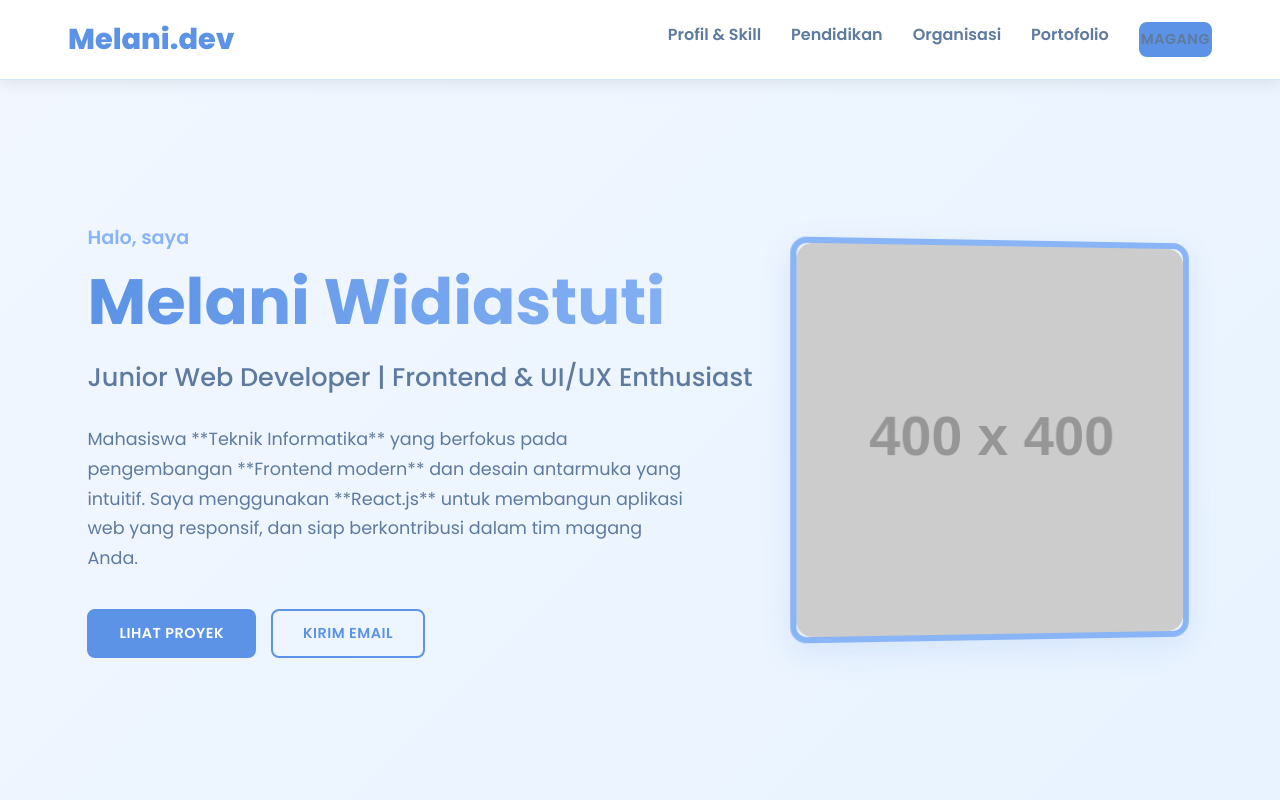
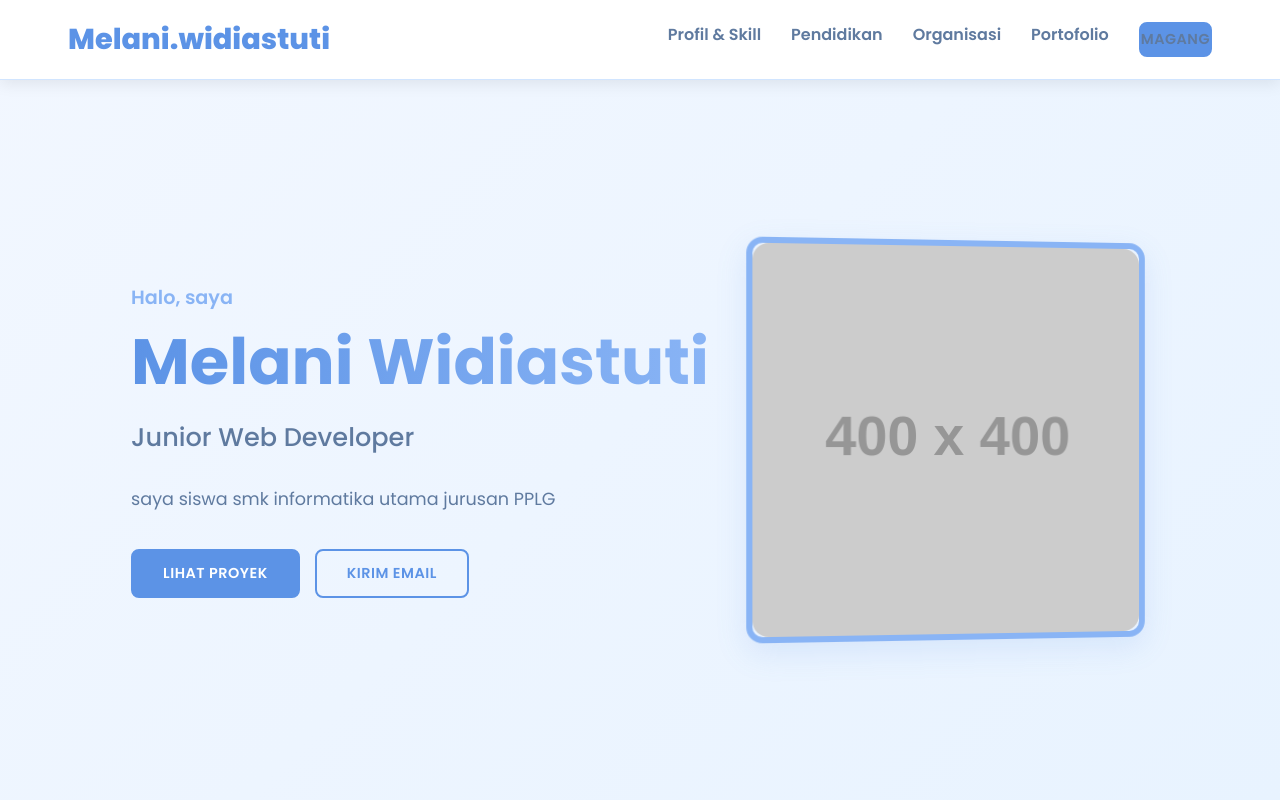
Before and after one commit to melaniwidi/melaniwidi.github.io, a plain HTML site: page index.html in a window 1280 px wide. Shown: the top 800 px of the page. Drawn offline with Linux system fonts and the light colour scheme; placeholder pictures from the web are drawn by us; a script that the page names is missing.

Commit message:
Update index.html

```diff
--- a/index.html
+++ b/index.html
@@ -13,7 +13,7 @@
 
     <nav class="navbar" role="navigation">
         <div class="container">
-            <a href="#hero" class="brand">Melani.dev</a>
+            <a href="#hero" class="brand">Melani.widiastuti</a>
             <ul class="nav-links" id="nav-links-menu" role="menubar">
                 <li><a href="#about" role="menuitem">Profil & Skill</a></li>
                 <li><a href="#education" role="menuitem">Pendidikan</a></li>
@@ -34,9 +34,9 @@
             <div class="hero-content" style="flex: 1; min-width: 300px;">
                 <p class="greeting">Halo, saya</p>
                 <h1>Melani Widiastuti</h1>
-                <p class="tagline">Junior Web Developer | Frontend & UI/UX Enthusiast</p>
+                <p class="tagline">Junior Web Developer</p>
                 <p class="intro-text" style="font-size: 1.1em; max-width: 600px; margin-bottom: 35px;">
-                    Mahasiswa **Teknik Informatika** yang berfokus pada pengembangan **Frontend modern** dan desain antarmuka yang intuitif. Saya menggunakan **React.js** untuk membangun aplikasi web yang responsif, dan siap berkontribusi dalam tim magang Anda.
+                    saya siswa smk informatika utama jurusan PPLG
                 </p>
                 <div class="hero-buttons" style="display: flex; gap: 15px; flex-wrap: wrap;">
                     <a href="#portfolio" class="btn btn-primary">Lihat Proyek</a>
```
